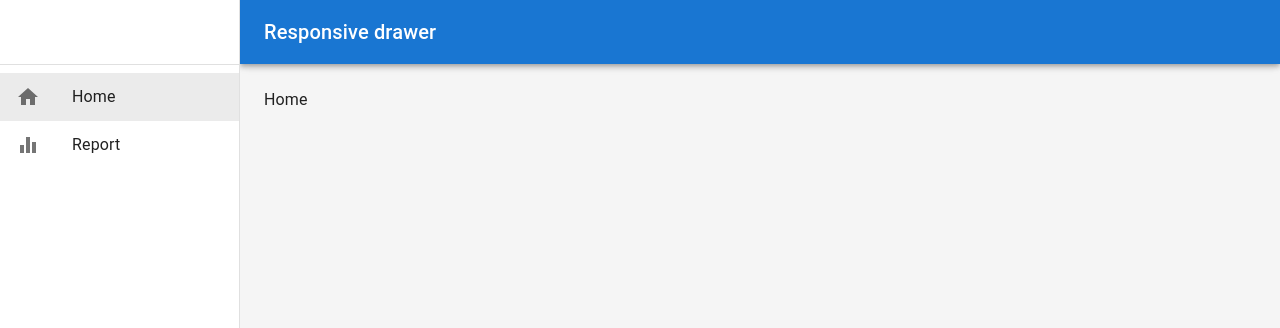
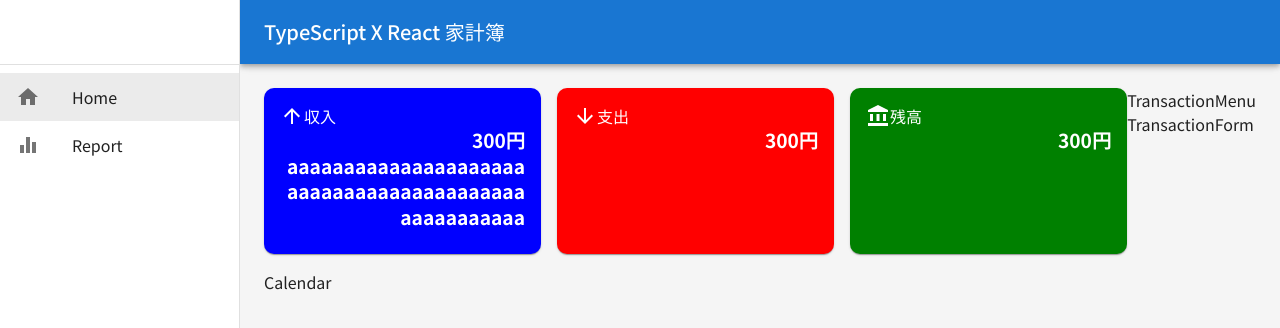
Before and after one commit to taeyoungNew/udemy-household-app, a React (Create React App) app: page / in a window 1280 px wide. Shown: the top 328 px of the page. Built offline with nearby package versions, Linux system fonts and the light colour scheme; the HTML template or start-up script is replaced by a standard one.

Commit message:
theme custom pallete

```diff
--- a/public/index.html
+++ b/public/index.html
@@ -8,6 +8,12 @@
     <meta
       name="description"
       content="Web site created using create-react-app"
+    />
+    <link rel="preconnect" href="https://fonts.googleapis.com" />
+    <link rel="preconnect" href="https://fonts.gstatic.com" crossorigin />
+    <link
+      href="https://fonts.googleapis.com/css2?family=Noto+Sans+JP:wght@100..900&display=swap"
+      rel="stylesheet"
     />
     <link rel="apple-touch-icon" href="%PUBLIC_URL%/logo192.png" />
     <!--
--- a/src/App.tsx
+++ b/src/App.tsx
@@ -5,9 +5,26 @@
 import Report from "./pages/Report";
 import NoMatch from "./pages/NoMatch";
 import Applayout from "./component/layout/Applayout";
+import { theme } from "./theme/theme";
+import { ThemeProvider } from "@emotion/react";
+import { CssBaseline } from "@mui/material";
 
+/**
+ * App
+ *
+ * @returns Router
+ */
 function App() {
   return (
+    // 어플 전체에 적용시키기위해
+    // 그리고 별도로 브라우저에서 폰트를 import까지해야한다.
+    // Router태그를 ThemeProvider로 감싼다.
+    <ThemeProvider theme={theme}>
+      {/*
+        CssBaseline:resetcss와 같은 역할을 하는 태그
+        브라우저의 디폴트 css를 리셋하고 MUI의 css를 적용시킨다.
+      */}
+      <CssBaseline />
       <Router>
         <Routes>
           {/* /path에 표시될 컴포넌트를 element에 넣는다. */}
@@ -24,6 +41,7 @@
           </Route>
         </Routes>
       </Router>
+    </ThemeProvider>
   );
 }
 
--- /dev/null
+++ b/src/component/Calendar.tsx
@@ -0,0 +1,18 @@
+import {
+  // Grid2,
+  // Card,
+  // CardContent,
+  // Stack,
+  // Typography,
+  Box,
+} from "@mui/material";
+import React from "react";
+// import ArrowUpwardIcon from "@mui/icons-material/ArrowUpward";
+// import ArrowDownwardIcon from "@mui/icons-material/ArrowDownward";
+// import AccountBalanceIcon from "@mui/icons-material/AccountBalance";
+
+const Calendar = () => {
+  return <Box>Calendar</Box>;
+};
+
+export default Calendar;
--- /dev/null
+++ b/src/component/MonthlySummary.tsx
@@ -0,0 +1,113 @@
+import React from "react";
+import { Grid2, Card, CardContent, Stack, Typography } from "@mui/material";
+import ArrowUpwardIcon from "@mui/icons-material/ArrowUpward";
+import ArrowDownwardIcon from "@mui/icons-material/ArrowDownward";
+import AccountBalanceIcon from "@mui/icons-material/AccountBalance";
+const MonthlySummary = () => {
+  return (
+    // flex적용
+    <Grid2 container spacing={{ xs: 1, sm: 2 }} mb={2}>
+      {/*
+        Grid2태그안에 있는 자식 Grid요소안에 display flex를
+        각각 주면 하나의 flex display가 늘어났을 때
+        나머지 자식 display도 같이 늘어난다.
+        다만 width가 좁아지는 현상을 막기위해선 flexDirection column과
+        각각 하위 card태그에 flexGrow를 부여해야 넓이를 유지하면서 동일하게
+        늘어난다.
+      */}
+      {/* 収入 */}
+      <Grid2 size={{ xs: 4 }} display={"flex"} flexDirection={"column"}>
+        <Card
+          sx={{
+            bgcolor: "blue",
+            color: "white",
+            borderRadius: "10px",
+            flexGrow: 1,
+          }}
+        >
+          <CardContent sx={{ padding: { xs: 1, sm: 2 } }}>
+            <Stack direction={"row"}>
+              <ArrowUpwardIcon sx={{ fontsize: "2rem" }} />
+              <Typography>収入</Typography>
+            </Stack>
+            <Typography
+              textAlign={"right"}
+              variant="h5"
+              fontWeight={"fontWeightBold"}
+              // 가격의 값을 줄바꿈
+              sx={{
+                wordBreak: "break-word",
+                fontSize: { xs: ".8rem", sm: "1rem", md: "1.2rem" },
+              }}
+            >
+              300円aaaaaaaaaaaaaaaaaaaaaaaaaaaaaaaaaaaaaaaaaaaaaaaaaaaaa
+            </Typography>
+          </CardContent>
+        </Card>
+      </Grid2>
+      {/* 支出 */}
+      <Grid2 size={{ xs: 4 }} display={"flex"} flexDirection={"column"}>
+        <Card
+          sx={{
+            bgcolor: "red",
+            color: "white",
+            borderRadius: "10px",
+            flexGrow: 1,
+          }}
+        >
+          {/* 1 = 8px padding */}
+          <CardContent sx={{ padding: { xs: 1, sm: 2 } }}>
+            <Stack direction={"row"}>
+              <ArrowDownwardIcon sx={{ fontsize: "2rem" }} />
+              <Typography>支出</Typography>
+            </Stack>
+            <Typography
+              textAlign={"right"}
+              variant="h5"
+              fontWeight={"fontWeightBold"}
+              // 가격의 값을 줄바꿈
+              sx={{
+                wordBreak: "break-word",
+                fontSize: { xs: ".8rem", sm: "1rem", md: "1.2rem" },
+              }}
+            >
+              300円
+            </Typography>
+          </CardContent>
+        </Card>
+      </Grid2>
+      {/* 残高 */}
+      <Grid2 size={{ xs: 4 }} display={"flex"} flexDirection={"column"}>
+        <Card
+          sx={{
+            bgcolor: "green",
+            color: "white",
+            borderRadius: "10px",
+            flexGrow: 1,
+          }}
+        >
+          <CardContent sx={{ padding: { xs: 1, sm: 2 } }}>
+            <Stack direction={"row"}>
+              <AccountBalanceIcon sx={{ fontsize: "2rem" }} />
+              <Typography>残高</Typography>
+            </Stack>
+            <Typography
+              textAlign={"right"}
+              variant="h5"
+              fontWeight={"fontWeightBold"}
+              // 가격의 값을 줄바꿈
+              sx={{
+                wordBreak: "break-word",
+                fontSize: { xs: ".8rem", sm: "1rem", md: "1.2rem" },
+              }}
+            >
+              300円
+            </Typography>
+          </CardContent>
+        </Card>
+      </Grid2>
+    </Grid2>
+  );
+};
+
+export default MonthlySummary;
--- /dev/null
+++ b/src/component/TransactionForm.tsx
@@ -0,0 +1,7 @@
+import React from "react";
+
+const TransactionForm = () => {
+  return <div>TransactionForm</div>;
+};
+
+export default TransactionForm;
--- /dev/null
+++ b/src/component/TransactionMenu.tsx
@@ -0,0 +1,7 @@
+import React from "react";
+
+const TransactionMenu = () => {
+  return <div>TransactionMenu</div>;
+};
+
+export default TransactionMenu;
--- a/src/component/common/SideBar.tsx
+++ b/src/component/common/SideBar.tsx
@@ -106,7 +106,7 @@
   return (
     <Box
       component="nav"
-      sx={{ width: { sm: drawerWidth }, flexShrink: { sm: 0 } }}
+      sx={{ width: { md: drawerWidth }, flexShrink: { sm: 0 } }}
       aria-label="mailbox folders"
     >
       {/* 모바일용 */}
@@ -124,7 +124,8 @@
         sx={{
           // xs: 0픽셀이상
           // sm: 600픽셀 이상
-          display: { xs: "block", sm: "none" }, // <= 브레이크포인트
+          // md: 900픽셀
+          display: { xs: "block", md: "none" }, // <= 브레이크포인트
           "& .MuiDrawer-paper": {
             boxSizing: "border-box",
             width: drawerWidth,
@@ -136,8 +137,9 @@
       {/* PC용 */}
       <Drawer
         variant="permanent"
+        // sm 600, md 900
         sx={{
-          display: { xs: "none", sm: "block" },
+          display: { xs: "none", md: "block" },
           "& .MuiDrawer-paper": {
             boxSizing: "border-box",
             width: drawerWidth,
--- a/src/component/layout/Applayout.tsx
+++ b/src/component/layout/Applayout.tsx
@@ -53,8 +53,8 @@
       <AppBar
         position="fixed"
         sx={{
-          width: { sm: `calc(100% - ${drawerWidth}px)` },
-          ml: { sm: `${drawerWidth}px` },
+          width: { md: `calc(100% - ${drawerWidth}px)` },
+          ml: { md: `${drawerWidth}px` },
         }}
       >
         <Toolbar>
@@ -64,14 +64,14 @@
             aria-label="open drawer"
             edge="start"
             onClick={handleDrawerToggle}
-            sx={{ mr: 2, display: { sm: "none" } }}
+            sx={{ mr: 2, display: { md: "none" } }}
           >
             {/* 햄버거아이콘 */}
             <MenuIcon />
           </IconButton>
           {/* 헤더의 글씨 */}
           <Typography variant="h6" noWrap component="div">
-            Responsive drawer
+            TypeScript X React 家計簿
           </Typography>
         </Toolbar>
       </AppBar>
@@ -88,7 +88,7 @@
         sx={{
           flexGrow: 1,
           p: 3,
-          width: { sm: `calc(100% - ${drawerWidth}px)` },
+          width: { md: `calc(100% - ${drawerWidth}px)` },
         }}
       >
         <Toolbar />
--- a/src/pages/Home.tsx
+++ b/src/pages/Home.tsx
@@ -1,7 +1,26 @@
 import React from "react";
+import Box from "@mui/material/Box";
+
+import Calendar from "../component/Calendar";
+import TransactionForm from "../component/TransactionForm";
+import TransactionMenu from "../component/TransactionMenu";
+import MonthlySummary from "../component/MonthlySummary";
 
 const Home = () => {
-  return <div>Home</div>;
+  return (
+    <Box sx={{ display: "flex" }}>
+      {/* 왼쪽 컨텐츠 */}
+      <Box sx={{ flexGrow: 1 }}>
+        <MonthlySummary />
+        <Calendar />
+      </Box>
+      {/* 오른쪽 컨텐츠 */}
+      <Box>
+        <TransactionMenu />
+        <TransactionForm />
+      </Box>
+    </Box>
+  );
 };
 
 export default Home;
--- /dev/null
+++ b/src/theme/theme.ts
@@ -0,0 +1,63 @@
+import {
+  createTheme,
+  PaletteColor,
+  PaletteColorOptions,
+} from "@mui/material/styles";
+import { blue, red, green } from "@mui/material/colors";
+
+declare module "@mui/material/styles" {
+  interface Palette {
+    incomeColor: PaletteColor;
+    expenseColor: PaletteColor;
+    balanceColor: PaletteColor;
+  }
+
+  interface PaletteOptions {
+    incomeColor: PaletteColorOptions;
+    expenseColor: PaletteColorOptions;
+    balanceColor: PaletteColorOptions;
+  }
+}
+
+/**
+ * 프로젝트 전체에 적용하는 테마
+ */
+export const theme = createTheme({
+  /**
+   * 폰트스타일
+   */
+  typography: {
+    // 맨 앞에 정의한 "Noto Sans JP"가
+    // 적용이 안될시 뒤에 있는 폰트들을 적용시킨다.
+    fontFamily: 'Noto Sans JP, Roboto, "Helvetica Neue", Arial, sans-serif',
+    // 폰트의 각각의 굵기
+    fontWeightRegular: 400,
+    fontWeightMedium: 500,
+    fontWeightBold: 700,
+  },
+
+  /**
+   * 색을 적용
+   *
+   */
+  palette: {
+    incomeColor: {
+      // MUI는 3개의 프로퍼티가 정해져있다.
+      main: blue[500],
+      light: blue[100],
+      dark: blue[700],
+    },
+    expenseColor: {
+      // MUI는 3개의 프로퍼티가 정해져있다.
+      main: red[500],
+      light: red[100],
+      dark: red[700],
+    },
+    balanceColor: {
+      // MUI는 3개의 프로퍼티가 정해져있다.
+      main: green[500],
+      light: green[100],
+      dark: green[700],
+    },
+  },
+});
```
Lines whose indentation alone changed are shown as unchanged.
